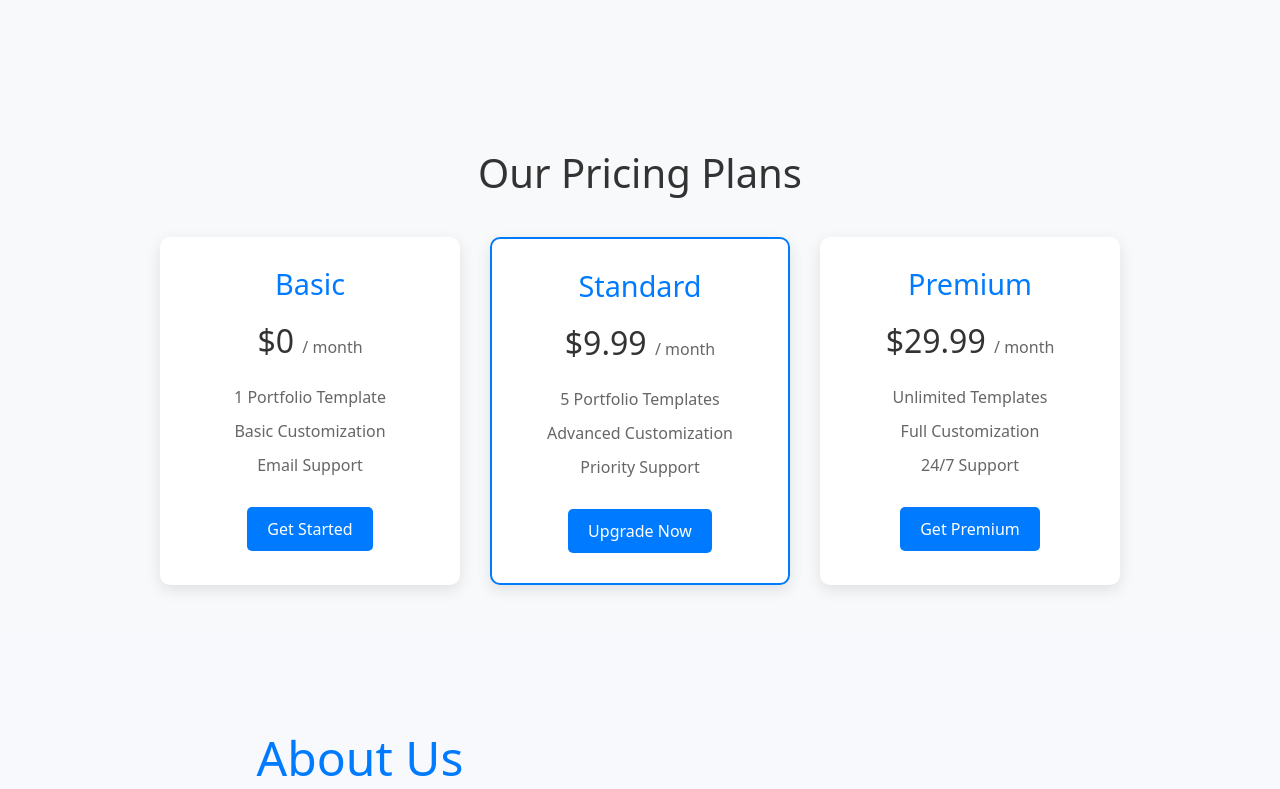
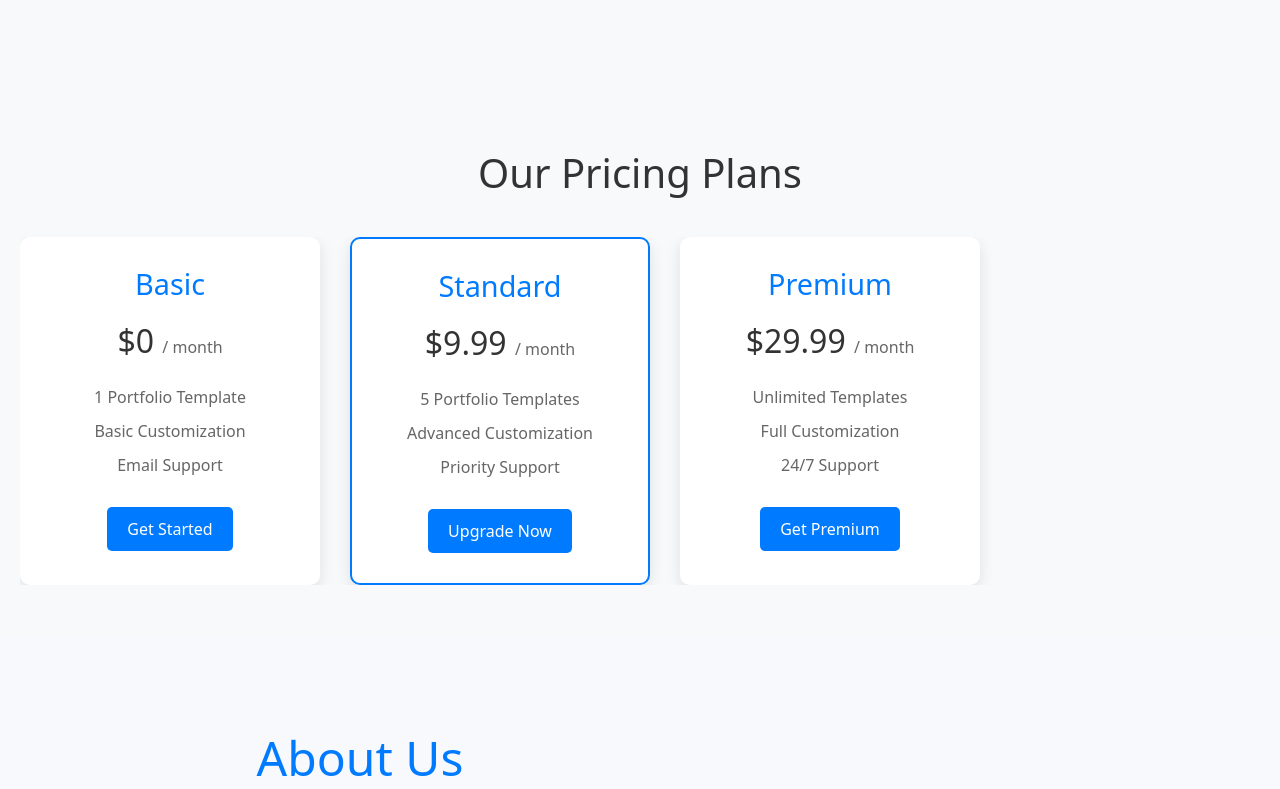
Before and after one commit to faiyazAziz/portify, a Django app: page / in a window 1280 px wide. Shown: the part 801-1590 px from the top of the page. Run offline with Django 5.2, Linux system fonts and the light colour scheme; parts of the project's set-up code (start-up, migrations or seed data) failed here and were passed over.

```diff
--- a/main/templates/main/home.html
+++ b/main/templates/main/home.html
@@ -32,6 +32,7 @@
         text-align: center;
         padding: 50px 0;
         background-color: #f8f9fa;
+
       }
 
       .pricing-title {
@@ -43,8 +44,10 @@
 
       .pricing-container {
         display: flex;
-        justify-content: center;
+        width: 90%;
+        margin-left: 20px;
         gap: 30px;
+        overflow: auto;
       }
 
       .pricing-card {
@@ -283,7 +286,7 @@
     </div>
 
     <div class="pricing-section" id="pricing">
-      <h2 class="pricing-title">Our Pricing Plans</h2>
+      <h3 class="pricing-title">Our Pricing Plans</h3>
       <div class="pricing-container">
         <!-- Basic Plan -->
         <div class="pricing-card">
```
Also changed, not shown: portfolio/views.py (+10 -4 lines).
